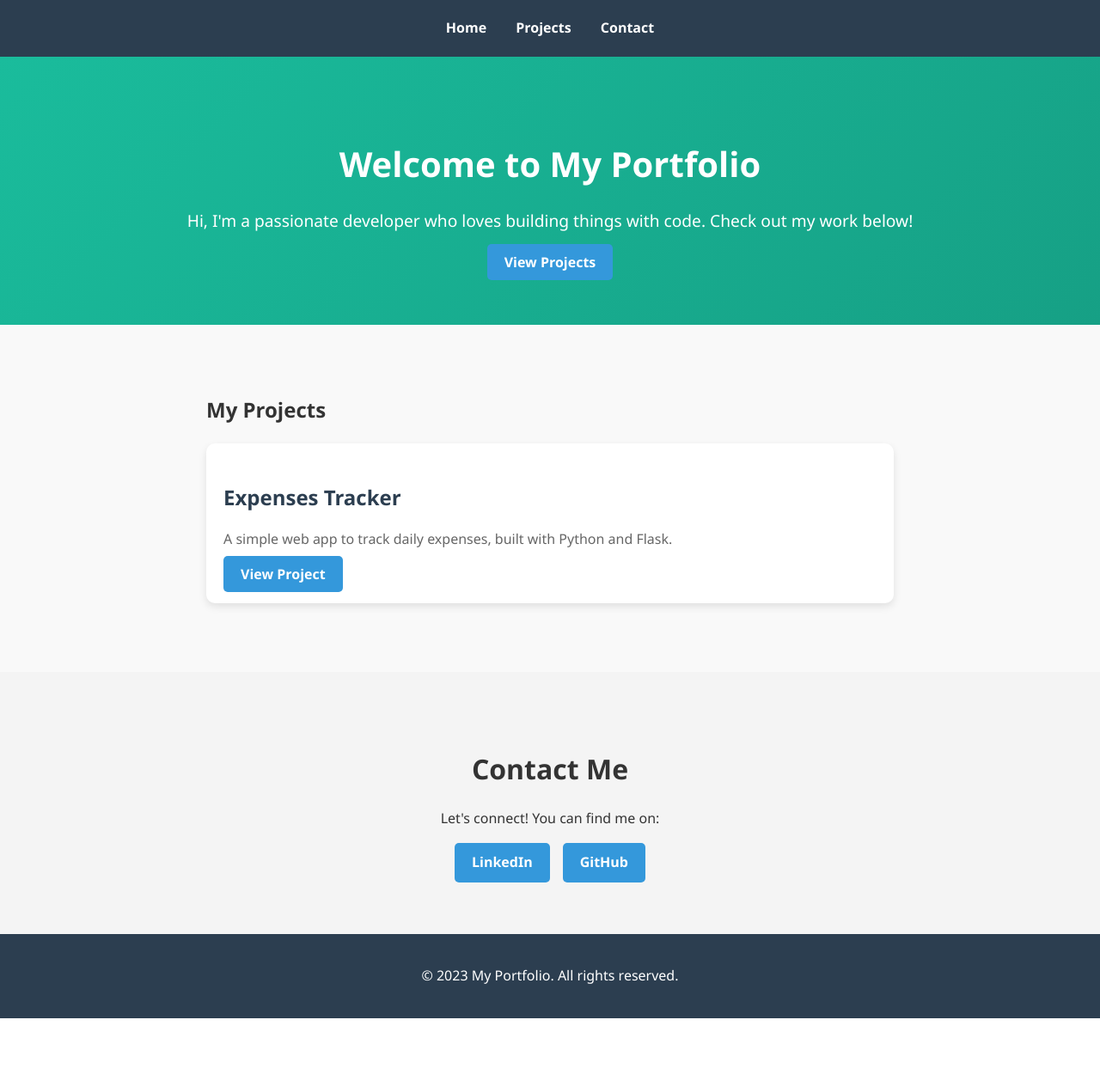
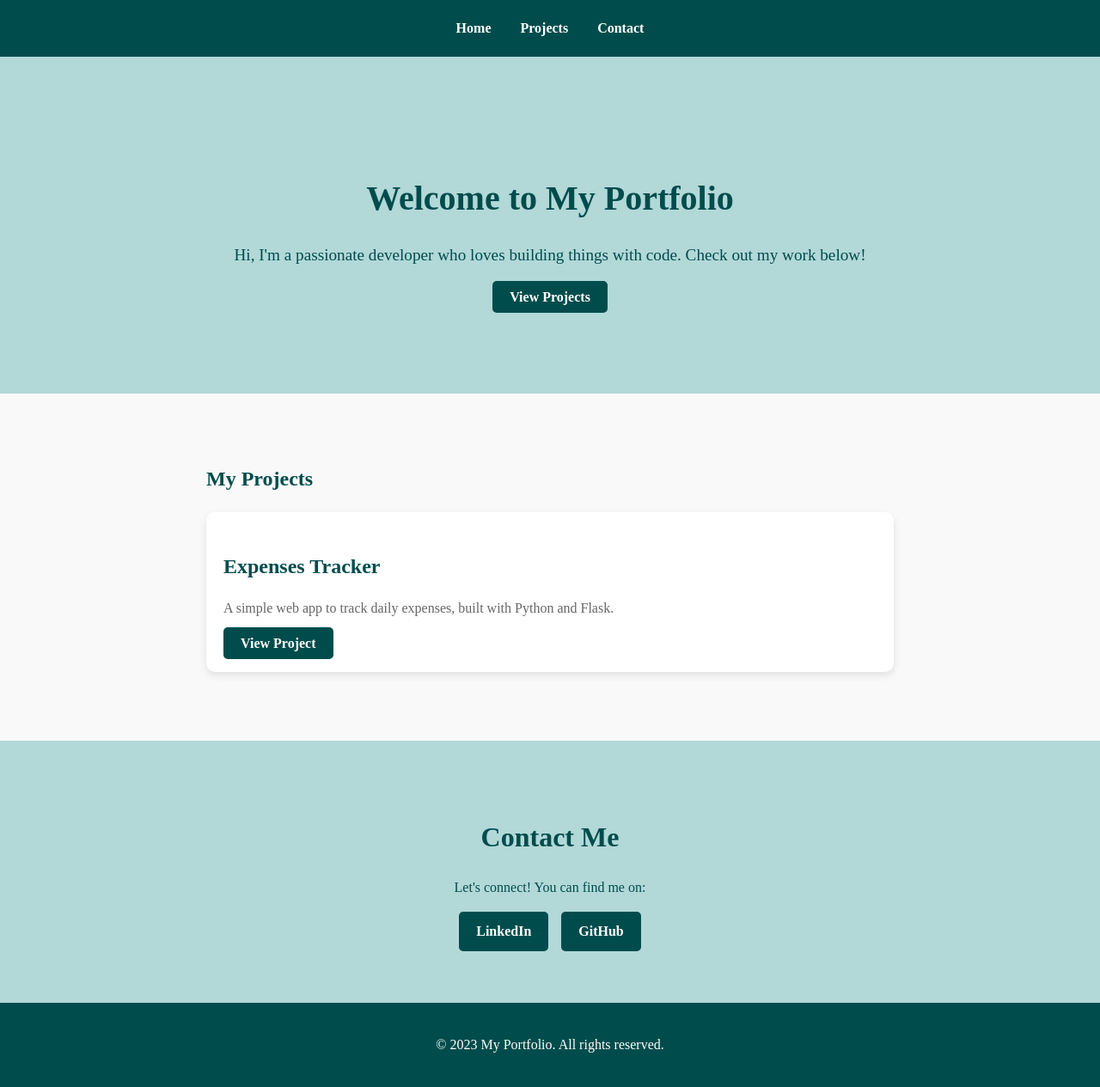
Before and after one commit to gssv99/Portfolio, a Flask app: page / in a window 1280 px wide. Shown: the whole page at 86% size. Before the commit the page ends 1185 px from the top, so only its background shows below. Run offline with Flask 3, Linux system fonts and the light colour scheme.

Commit message:
CSS changes an index.html changes

```diff
--- a/static/style.css
+++ b/static/style.css
@@ -1,17 +1,18 @@
 /* General Styles */
 body {
-    font-family: 'Segoe UI', Tahoma, Geneva, Verdana, sans-serif;
+    font-family: 'Playfair Display', serif;
     margin: 0;
     padding: 0;
     background-color: #f9f9f9;
-    color: #333;
+    color: #004c4c;
     line-height: 1.6;
 }
 
 header {
-    background-color: #2c3e50;
+    background-color: #004c4c;
     padding: 20px;
     text-align: center;
+    color: white;
     position: sticky;
     top: 0;
     z-index: 1000;
@@ -26,7 +27,7 @@ nav a {
 }
 
 nav a:hover {
-    color: #1abc9c;
+    color: #b2d8d8;
 }
 
 section {
@@ -36,15 +37,16 @@ section {
 footer {
     text-align: center;
     padding: 20px;
-    background-color: #2c3e50;
+    background-color: #004c4c;
     color: white;
 }
 
 /* Hero Section */
 .hero {
     text-align: center;
-    background: linear-gradient(135deg, #1abc9c, #16a085);
-    color: white;
+    background-color: #b2d8d8;
+    color: #004c4c;
+    padding: 100px 20px;
 }
 
 .hero h1 {
@@ -59,7 +61,7 @@ footer {
 
 .btn {
     padding: 10px 20px;
-    background-color: #3498db;
+    background-color: #004c4c;
     color: white;
     text-decoration: none;
     border-radius: 5px;
@@ -68,7 +70,7 @@ footer {
 }
 
 .btn:hover {
-    background-color: #2980b9;
+    background-color: #66b2b2;
 }
 
 /* Projects Section */
@@ -94,23 +96,24 @@ footer {
 .project-card h3 {
     font-size: 1.5rem;
     margin-bottom: 10px;
-    color: #2c3e50;
+    color: #004c4c;
 }
 
 .project-card p {
     font-size: 1rem;
-    color: #666;
+    color: #666666;
 }
 
 /* Contact Section */
 .contact {
     text-align: center;
-    background: #f4f4f4;
+    background-color: #b2d8d8;
 }
 
 .contact h2 {
     font-size: 2rem;
     margin-bottom: 20px;
+    color: #004c4c;
 }
 
 .social-links {
--- a/templates/index.html
+++ b/templates/index.html
@@ -39,8 +39,8 @@
         <h2>Contact Me</h2>
         <p>Let's connect! You can find me on:</p>
         <div class="social-links">
-            <a href="https://linkedin.com/in/yourprofile" target="_blank" class="btn">LinkedIn</a>
-            <a href="https://github.com/yourusername" target="_blank" class="btn">GitHub</a>
+            <a href="https://www.linkedin.com/in/guilherme-serra-sevilha-viegas-8b9bb2109/" target="_blank" class="btn">LinkedIn</a>
+            <a href="https://github.com/gssv99" target="_blank" class="btn">GitHub</a>
         </div>
     </section>
 
```
